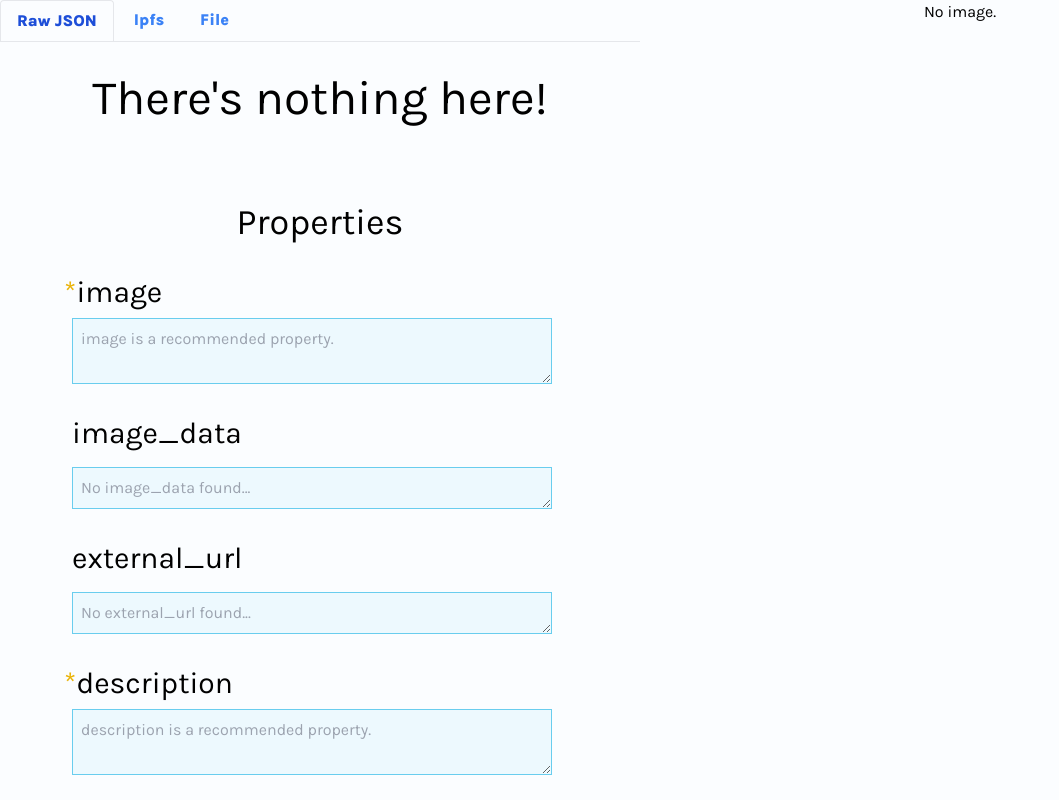
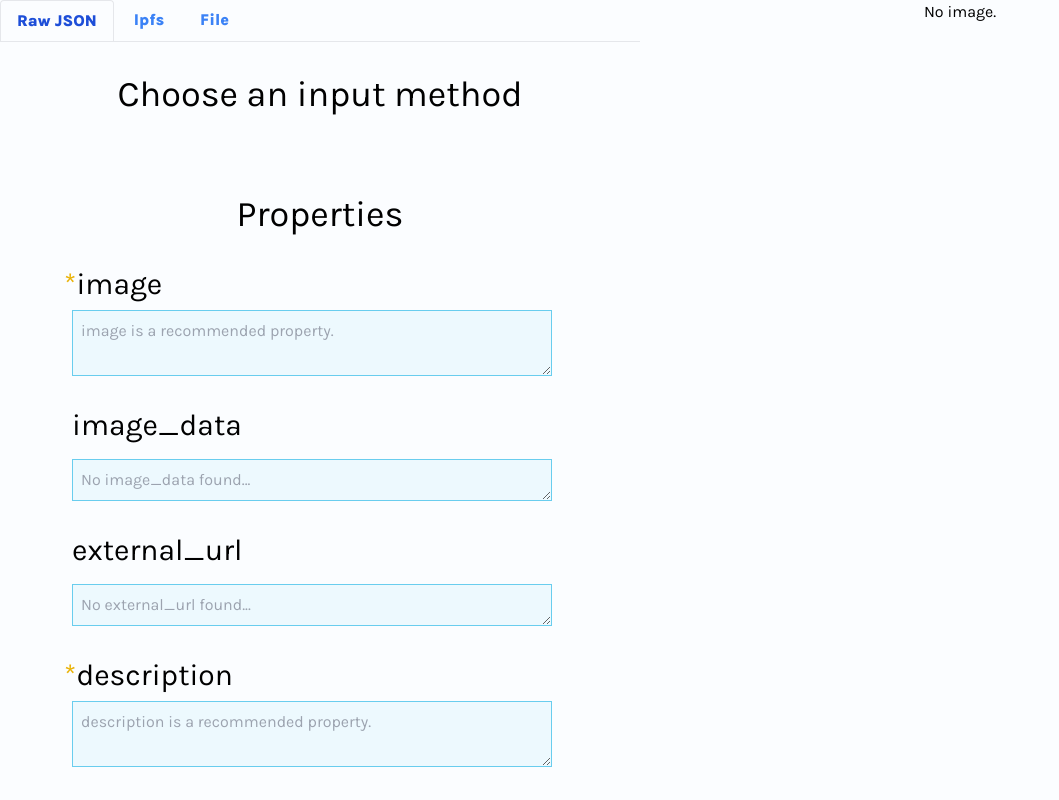
Before and after one commit to fn-Drew/Metadata-Preview, a React (Create React App) app: page / in a window 1280 px wide. Shown: the top 800 px of the page, without its empty margins (0-1059 px from the left). Built offline with nearby package versions, Linux system fonts and the light colour scheme.

Commit message:
styled file input and added IBM carbon icon

```diff
--- a/package.json
+++ b/package.json
@@ -3,6 +3,7 @@
   "version": "0.1.0",
   "private": true,
   "dependencies": {
+    "@carbon/icons-react": "^10.45.0",
     "@testing-library/jest-dom": "^5.16.2",
     "@testing-library/react": "^12.1.2",
     "@testing-library/user-event": "^13.5.0",
--- a/src/App.js
+++ b/src/App.js
@@ -41,8 +41,8 @@ const App = () => {
             <Route
               path="*"
               element={
-                <div class="py-8 text-center text-5xl">
-                  <p> There's nothing here! </p>
+                <div class="py-8 text-center text-4xl">
+                  <p> Choose an input method </p>
                 </div>
               }
             />
--- a/src/Components/FileInput.js
+++ b/src/Components/FileInput.js
@@ -1,5 +1,6 @@
 import React, { useCallback } from "react"
 import { useDropzone } from "react-dropzone"
+import { Upload32 } from "@carbon/icons-react"
 
 function FileInput({ setRawJsonInput }) {
   const onDrop = useCallback((acceptedFiles) => {
@@ -17,11 +18,11 @@ function FileInput({ setRawJsonInput }) {
   const { getRootProps, getInputProps } = useDropzone({ onDrop })
 
   return (
-    <div {...getRootProps()}>
+    <div class="flex content-center justify-center" {...getRootProps()}>
       <input {...getInputProps()} />
-      <p class="text-semibold m-24 rounded-lg bg-[#edf9fe] p-12 text-center text-4xl shadow-md shadow-black transition-all hover:bg-[#e7f4fa] hover:text-[#1786ac] hover:shadow-sky-600">
-        Drag n' drop <br /> or <br /> Click to select file
-      </p>
+      <div class="flex p-8 bg-[#edf9fe] my-10 content-center justify-center border-[1px] border-solid border-[#69cdee] w-1/2">
+        <Upload32 class="" />
+      </div>
     </div>
   )
 }
```
Also changed, not shown: 1 other file (tests, documents, lock files or other folders).
